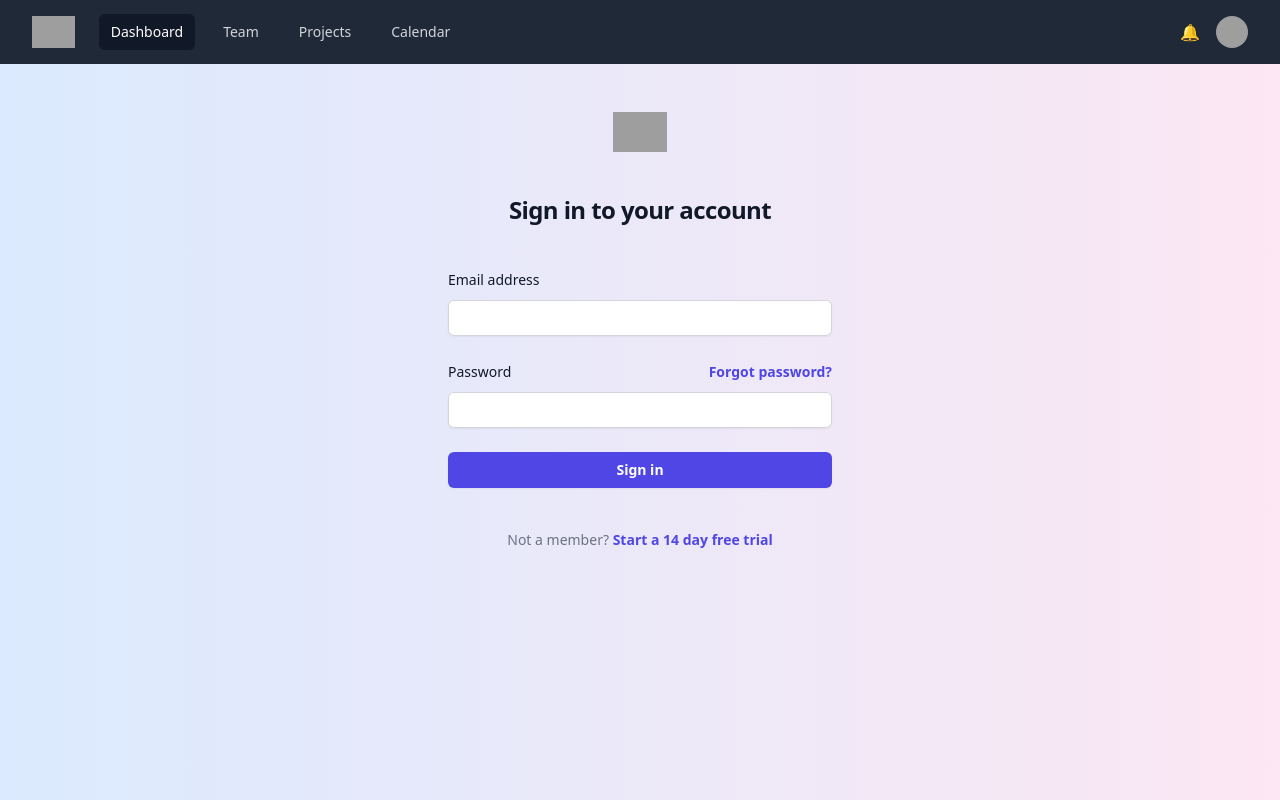
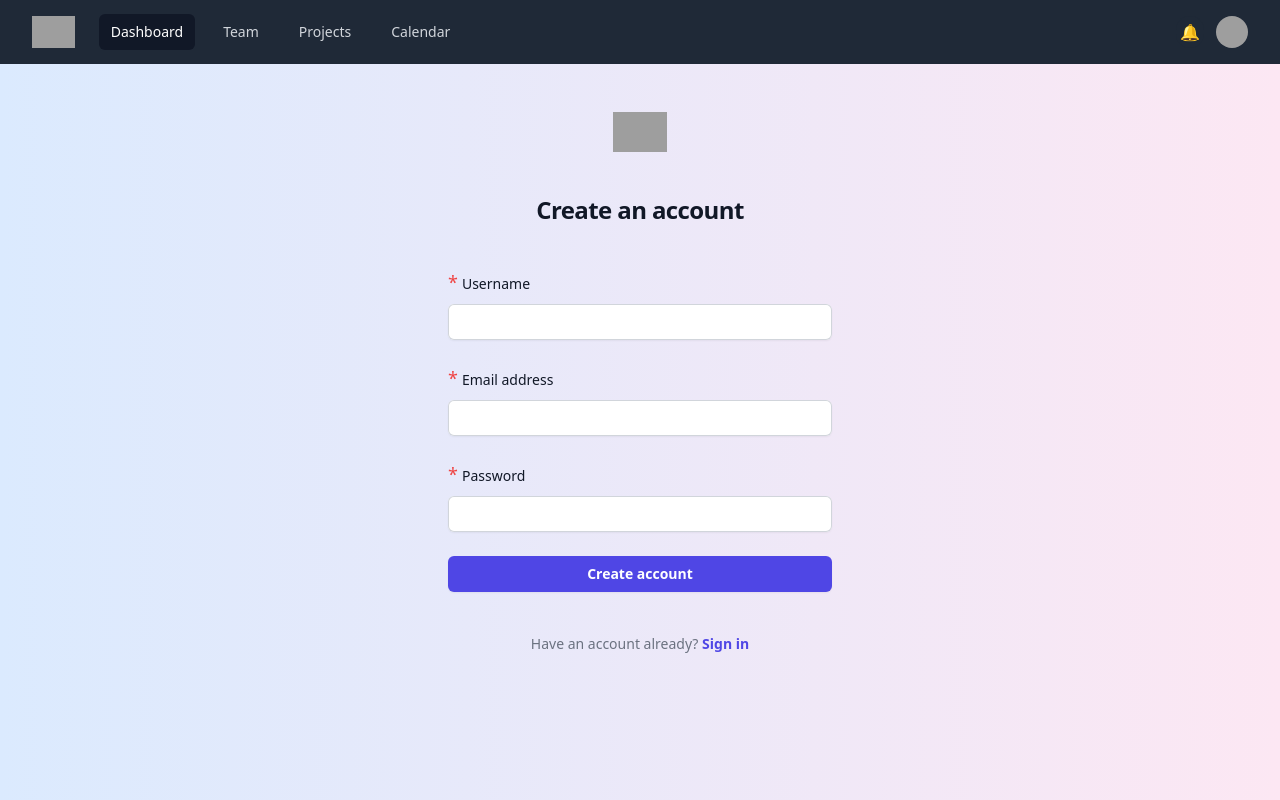
Before and after one commit to danedwardsdeveloper/Film-Tracker-client, a SvelteKit app: page /create-account in a window 1280 px wide. Built offline with nearby package versions, Linux system fonts and the light colour scheme; grey boxes are pictures that could not be loaded.

Commit message:
Style 'create account' page

```diff
--- a/src/lib/components/MenuBar.svelte
+++ b/src/lib/components/MenuBar.svelte
@@ -161,9 +161,9 @@
 								>Create account</a
 							>
 							<a
-								href="/log-in"
+								href="/sign-in"
 								class="block px-4 py-2 text-sm text-gray-700 hover:bg-gray-100"
-								>Log in</a
+								>Sign in</a
 							>
 							<a
 								href="https://www.google.com/"
--- a/src/routes/create-account/+page.svelte
+++ b/src/routes/create-account/+page.svelte
@@ -19,7 +19,7 @@
 		<h2
 			class="mt-10 text-center text-2xl font-bold leading-9 tracking-tight text-gray-900"
 		>
-			Sign in to your account
+			Create an account
 		</h2>
 	</div>
 
@@ -27,9 +27,27 @@
 		<form class="space-y-6" action="#" method="POST">
 			<div>
 				<label
-					for="email"
+					for="username"
 					class="block text-sm font-medium leading-6 text-gray-900"
-					>Email address</label
+					><span class="text-red-500 text-lg pr-1">*</span>Username</label
+				>
+				<div class="mt-2">
+					<input
+						id="username"
+						name="username"
+						type="username"
+						autocomplete="name"
+						required
+						class="block w-full rounded-md border-0 py-1.5 pl-2 text-gray-900 shadow-sm ring-1 ring-inset ring-gray-300 placeholder:text-gray-600 focus:ring-2 focus:ring-inset focus:ring-indigo-600 sm:text-sm sm:leading-6"
+					/>
+				</div>
+			</div>
+
+			<div>
+				<label
+					for="username"
+					class="block text-sm font-medium leading-6 text-gray-900"
+					><span class="text-red-500 text-lg pr-1">*</span>Email address</label
 				>
 				<div class="mt-2">
 					<input
@@ -38,7 +56,7 @@
 						type="email"
 						autocomplete="email"
 						required
-						class="block w-full rounded-md border-0 py-1.5 text-gray-900 shadow-sm ring-1 ring-inset ring-gray-300 placeholder:text-gray-400 focus:ring-2 focus:ring-inset focus:ring-indigo-600 sm:text-sm sm:leading-6"
+						class="block w-full rounded-md border-0 py-1.5 pl-2 text-gray-900 shadow-sm ring-1 ring-inset ring-gray-300 placeholder:text-gray-600 focus:ring-2 focus:ring-inset focus:ring-indigo-600 sm:text-sm sm:leading-6"
 					/>
 				</div>
 			</div>
@@ -48,15 +66,9 @@
 					<label
 						for="password"
 						class="block text-sm font-medium leading-6 text-gray-900"
+						><span class="text-red-500 text-lg pr-1">*</span
 						>Password</label
 					>
-					<div class="text-sm">
-						<a
-							href="https://google.com/"
-							class="font-semibold text-indigo-600 hover:text-indigo-500"
-							>Forgot password?</a
-						>
-					</div>
 				</div>
 				<div class="mt-2">
 					<input
@@ -65,7 +77,8 @@
 						type="password"
 						autocomplete="current-password"
 						required
-						class="block w-full rounded-md border-0 py-1.5 text-gray-900 shadow-sm ring-1 ring-inset ring-gray-300 placeholder:text-gray-400 focus:ring-2 focus:ring-inset focus:ring-indigo-600 sm:text-sm sm:leading-6"
+						class="block w-full rounded-md border-0 py-1.5 text-gray-900 pl-2
+						placeholder:text-gray-600 shadow-sm ring-1 ring-inset ring-gray-300 focus:ring-2 focus:ring-inset focus:ring-indigo-600 sm:text-sm sm:leading-6"
 					/>
 				</div>
 			</div>
@@ -74,17 +87,17 @@
 				<button
 					type="submit"
 					class="flex w-full justify-center rounded-md bg-indigo-600 px-3 py-1.5 text-sm font-semibold leading-6 text-white shadow-sm hover:bg-indigo-500 focus-visible:outline focus-visible:outline-2 focus-visible:outline-offset-2 focus-visible:outline-indigo-600"
-					>Sign in</button
+					>Create account</button
 				>
 			</div>
 		</form>
 
 		<p class="mt-10 text-center text-sm text-gray-500">
-			Not a member?
+			Have an account already?
 			<a
-				href="https://google.com/"
+				href="/sign-in"
 				class="font-semibold leading-6 text-indigo-600 hover:text-indigo-500"
-				>Start a 14 day free trial</a
+				>Sign in</a
 			>
 		</p>
 	</div>
```
Also changed, not shown: src/routes/sign-in/+page.svelte (renamed from src/routes/log-in/+page.svelte), 1 other file (tests, documents, lock files or other folders).
